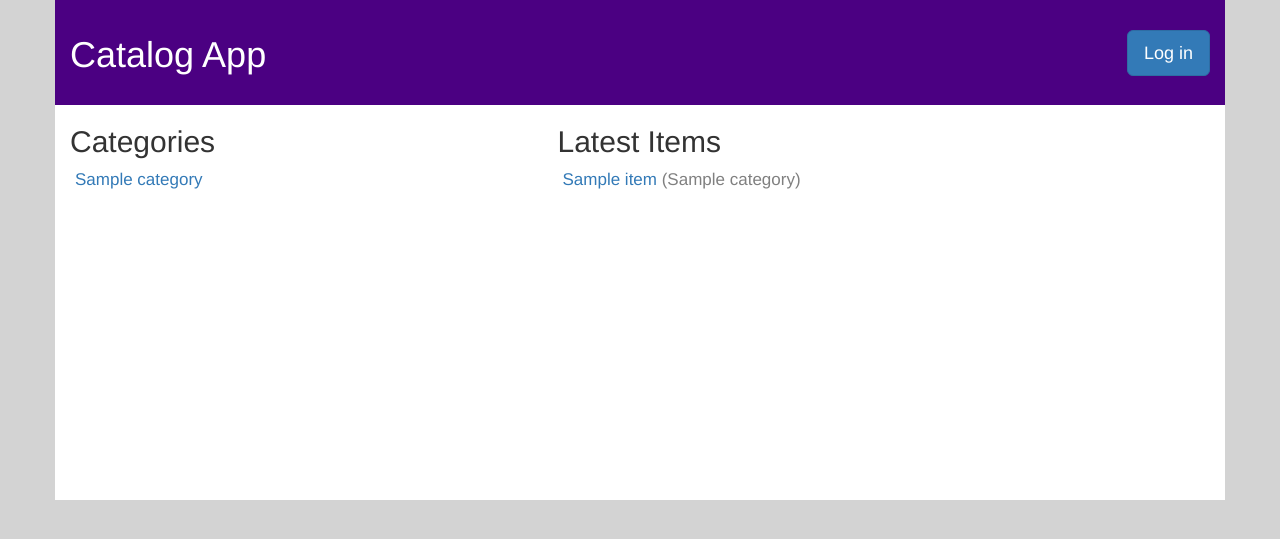
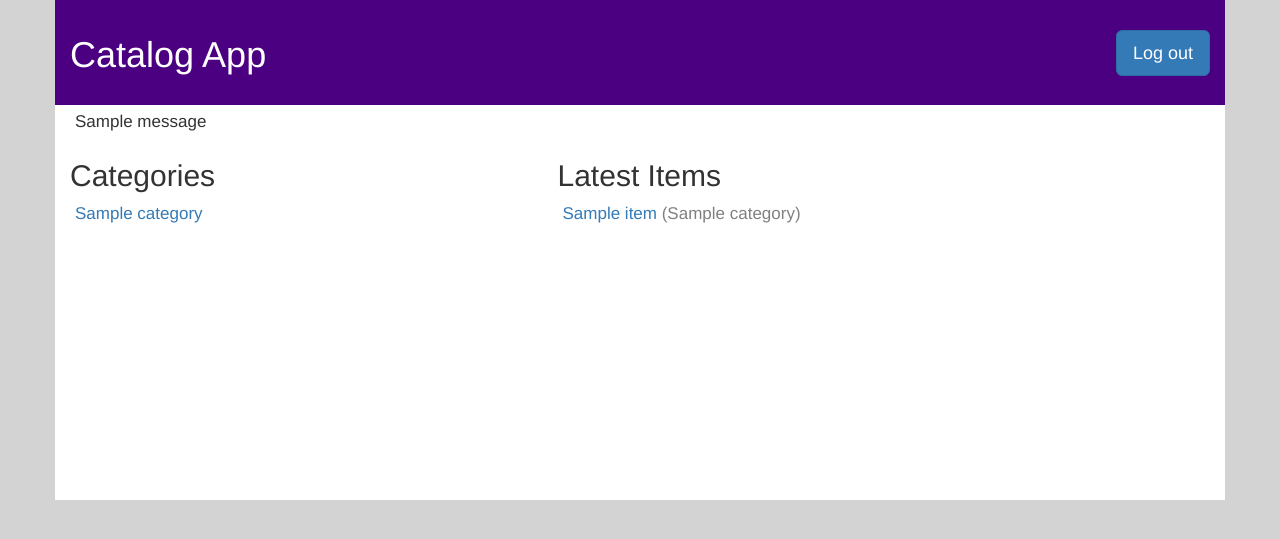
Before and after one commit to msurmenok/Sport-Item-Catalog, a Flask app: page / in a window 1280 px wide. Shown: the top 539 px of the page. Run offline with Flask 2, Linux system fonts and the light colour scheme; the visitor is signed in with stand-in values (Sample User, id 1); tables that the repository leaves empty hold one stand-in row (values such as "Sample post"); one stand-in notice (Sample message) is shown; some libraries are stand-ins or nearby versions.

Commit message:
added flash messages

```diff
--- a/application.py
+++ b/application.py
@@ -1,4 +1,4 @@
-from flask import Flask, render_template, url_for, jsonify, session, request, make_response, redirect
+from flask import Flask, render_template, url_for, jsonify, session, request, make_response, redirect, flash
 from sqlalchemy import create_engine, asc, desc
 
 from sqlalchemy.orm import sessionmaker
@@ -74,6 +74,7 @@ def disconnect():
         del session['picture']
         del session['user_id']
         del session['provider']
+        flash('You were successfully logged out.')
 
     return redirect(url_for('index'))
 
@@ -132,7 +133,7 @@ def fbconnect():
     output += '<img src="'
     output += session['picture']
     output += ' " style = "width: 300px; height: 300px;border-radius: 150px;-webkit-border-radius: 150px;-moz-border-radius: 150px;"> '
-
+    flash('You were successfully logged in as %s' % session['name'])
     return output
 
 
--- a/templates/header.html
+++ b/templates/header.html
@@ -3,6 +3,10 @@
         <h1><a href="/">Catalog App</a></h1>
     </div>
     <div class="col-md-4 col-sm-6 col-xs-6 text-right">
-        <a href="#" class="btn btn-primary btn-lg btn-login">Log in</a>
+        {% if 'name' in session %}
+            <a href="/disconnect" class="btn btn-primary btn-lg btn-login">Log out</a>
+        {% else %}
+            <a href="/login" class="btn btn-primary btn-lg btn-login">Log in</a>
+        {% endif %}
     </div>
 </div>
--- a/templates/index.html
+++ b/templates/index.html
@@ -1,6 +1,21 @@
 {% extends "base.html" %}
 {% block content %}
 {% include "header.html" %}
+    <div class="row">
+        <div class="col-md-12">
+            {% with messages = get_flashed_messages() %}
+                {% if messages %}
+                    <ul class="flashes">
+                        {% for message in messages %}
+                        <li>
+                            {{ message }}
+                        </li>
+                        {% endfor %}
+                    </ul>
+                {% endif %}
+            {% endwith %}
+        </div>
+    </div>
     <div class="row">
         <div class="col-md-5">
             <h2>Categories</h2>
--- a/templates/login.html
+++ b/templates/login.html
@@ -39,7 +39,7 @@
                             $('#result').html('Login Successful!<br>' + result + '<br>Redirecting...')
                             setTimeout(function () {
                                 window.location.href = '/';
-                            }, 4000);
+                            }, 2000);
                         }
                         else {
                             $('#result').html('"Failed to make a server-side call.');
```
